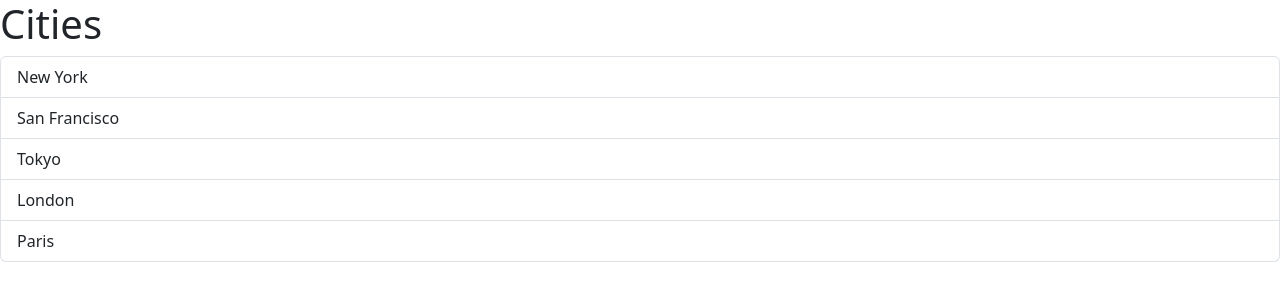
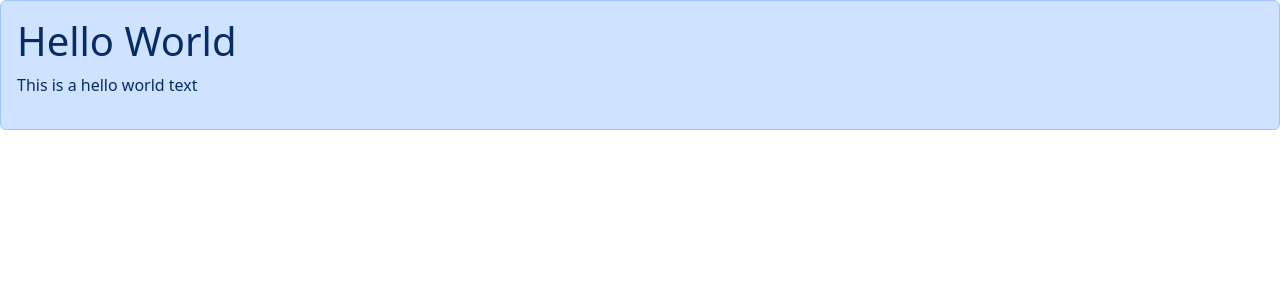
Before and after one commit to Ayeshan-Oshitha/Tutorial--Mosh--React-TypeScript, a React (Vite) app in the folder 1. Fundamentals/react-demo/: page / in a window 1280 px wide. Shown: the top 300 px of the page. Built offline with nearby package versions, Linux system fonts and the light colour scheme.

Commit message:
Section 02 ( Building Components ) - Passing Children

```diff
--- a/1. Fundamentals/react-demo/src/App.tsx
+++ b/1. Fundamentals/react-demo/src/App.tsx
@@ -1,19 +1,14 @@
-import ListGroup from "./components/ListGroup";
+import Alert from "./components/Alert";
 
 function App() {
-  let items = ["New York", "San Francisco", "Tokyo", "London", "Paris"];
-
-  const handleSelectItem = (item: string): void => {
-    console.log(item);
-  };
-
   return (
     <div>
-      <ListGroup
-        items={items}
-        heading="Cities"
-        onSelectedItem={handleSelectItem}
-      />
+      <Alert>
+        <>
+          <h1>Hello World</h1>
+          <p>This is a hello world text</p>
+        </>
+      </Alert>
     </div>
   );
 }
--- /dev/null
+++ b/1. Fundamentals/react-demo/src/components/Alert.tsx
@@ -0,0 +1,15 @@
+import type { ReactNode } from "react";
+
+interface Props {
+  children: ReactNode;
+}
+
+const Alert = ({ children }: Props) => {
+  return (
+    <>
+      <div className="alert alert-primary">{children}</div>
+    </>
+  );
+};
+
+export default Alert;
```
Also changed, not shown: 2 other files (tests, documents, lock files or other folders).
